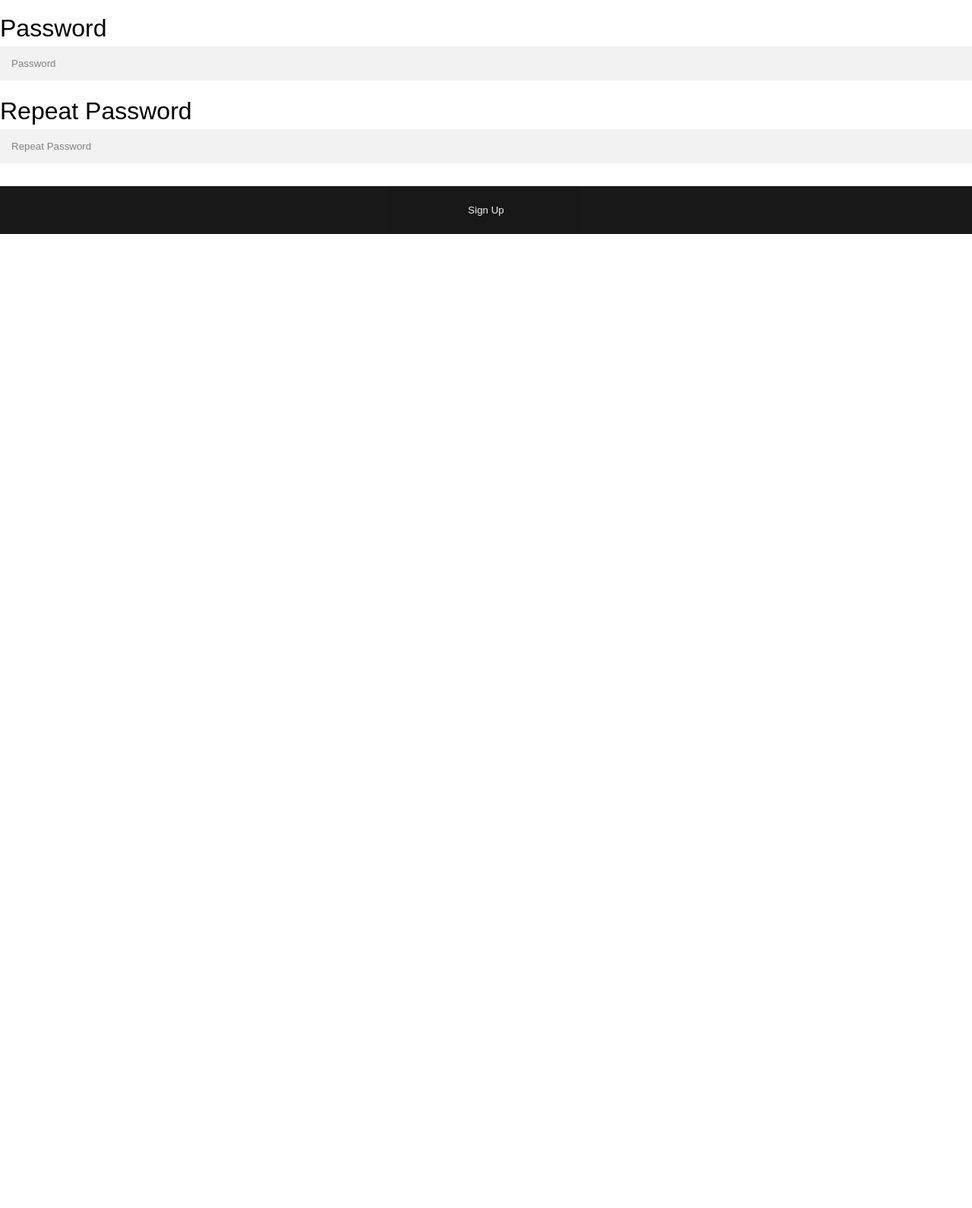
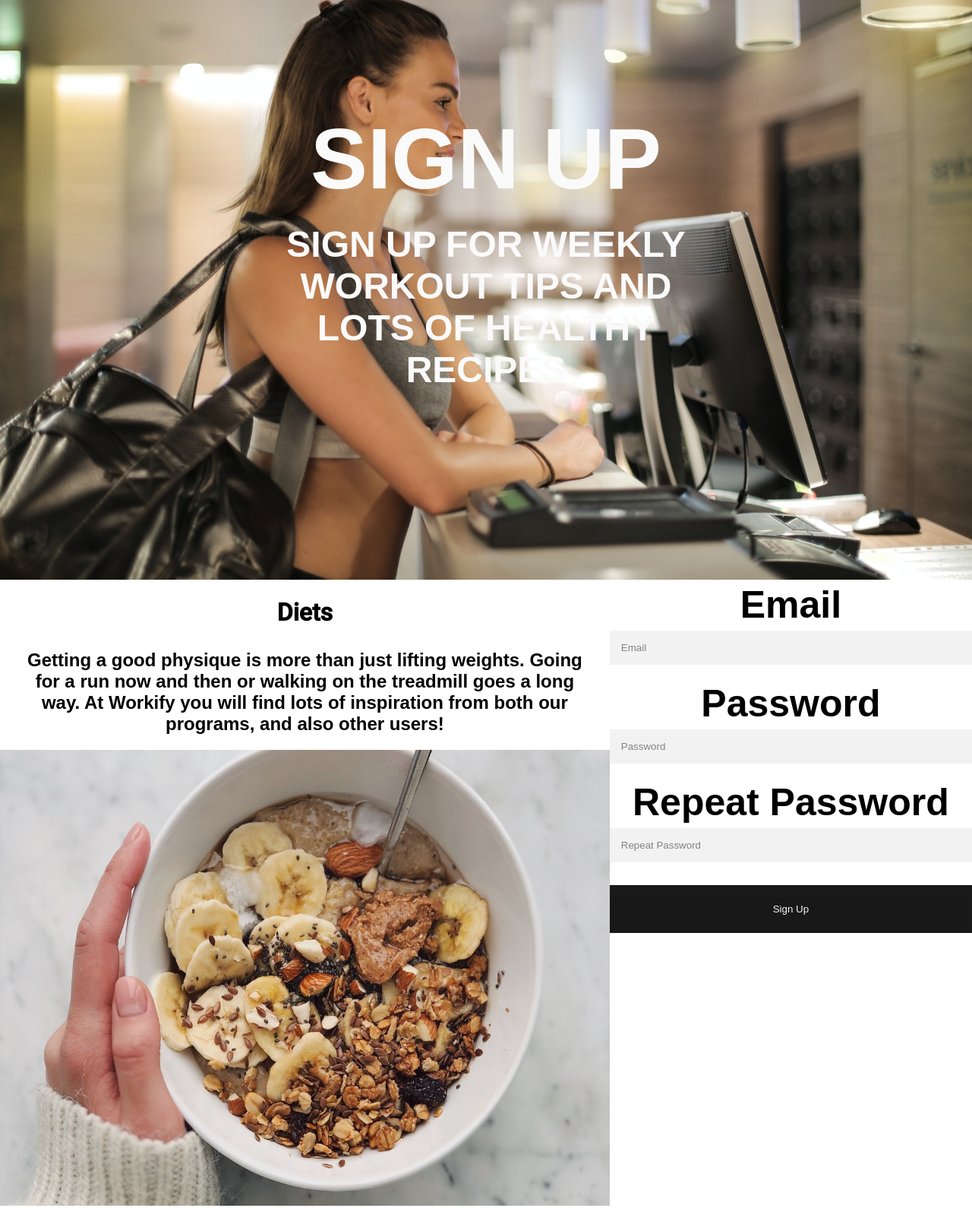
Before and after one commit to Code-Institute-Submissions/MattheusKasa-Workify_JulyResub, a plain HTML site: page signup.html in a window 1280 px wide. Shown: the part 90-1680 px from the top of the page at 76% size. Before the commit the page ends 800 px from the top, so only its background shows below. Drawn offline with Linux system fonts and the light colour scheme; a web font is replaced by a local one.

Commit message:
Add additional image to signup page, made signup form more visually appealing by putting it under the image instead of over.

```diff
--- a/assets/css/style.css
+++ b/assets/css/style.css
@@ -214,8 +214,8 @@ h3 {
 }
 
 #diets-image img{
-    width: 100%;
-    height: auto;
+   width: 100%;
+   height: auto;
 }
 
 .diets-image{
--- a/signup.html
+++ b/signup.html
@@ -26,21 +26,48 @@
     </div>
 
 
-        <form id="signup-form-mobile">
+    <section id="signup-section">
 
-                <label for="email" class="signup-headers-m">Email</label>
-                <input type="text" placeholder="Email" name="email" required>
+        <div class="signup-image" id="signup-image">
+            <img src="assets/images/pexels-andrea-piacquadio-3757941(1).jpg" alt="A woman wearing training clothes with a bad over her shoulder leaning over a gym desk">
+        <div class="signup-text">
+            <h3 class="h3-title">Sign Up</h3>
+            <p class="h3-section">Sign up for weekly workout tips and lots of healthy recipes</p>
 
-                <label for="psw" class="signup-headers-m">Password</label>
-                <input type="password" placeholder="Password" name="psw" required>
 
-                <label for="psw-repeat" class="signup-headers-m">Repeat Password</label>
-                <input type="password" placeholder="Repeat Password" name="psw-repeat" required>
 
-               <button type="submit"><span>Sign Up</span></button>
+        </div>
+        </div>
+    </section>
 
-        </form>
+    <div class="container">
+        <div class="row">
+            <div class="column">
+                <h2>Diets</h2>
+                <p>Getting a good physique is more than just lifting weights. Going for a run now and then or walking on the treadmill goes a long way. At Workify you will find lots of inspiration from both our programs, and also other users!</p>
+                <img src="/assets/images/pexels-daria-shevtsova-949067.jpg" alt="#">
+            </div>
+            <div class="column">
+                <form id="signup-form">
+                    <label for="email" class="signup-headers">Email</label>
+                    <input type="text" id="email" placeholder="Email" name="email" required>
+
+                    <label for="psw" class="signup-headers">Password</label>
+                    <input type="password" id="psw" placeholder="Password" name="psw" required>
+
+                    <label for="psw-repeat" class="signup-headers">Repeat Password</label>
+                    <input type="password" id="psw-repeat" placeholder="Repeat Password" name="psw-repeat" required>
+
+                   <button type="submit"><span>Sign Up</span></button>
+                </form>
+            </div>
         </div>
+    </div>
+
+
+
+
+
     <!--font awesome script-->
     <script src="https://kit.fontawesome.com/af04db9847.js" crossorigin="anonymous"></script>
 </body>
```
Also changed, not shown: assets/images/pexels-andrea-piacquadio-3768722.jpg (added).
